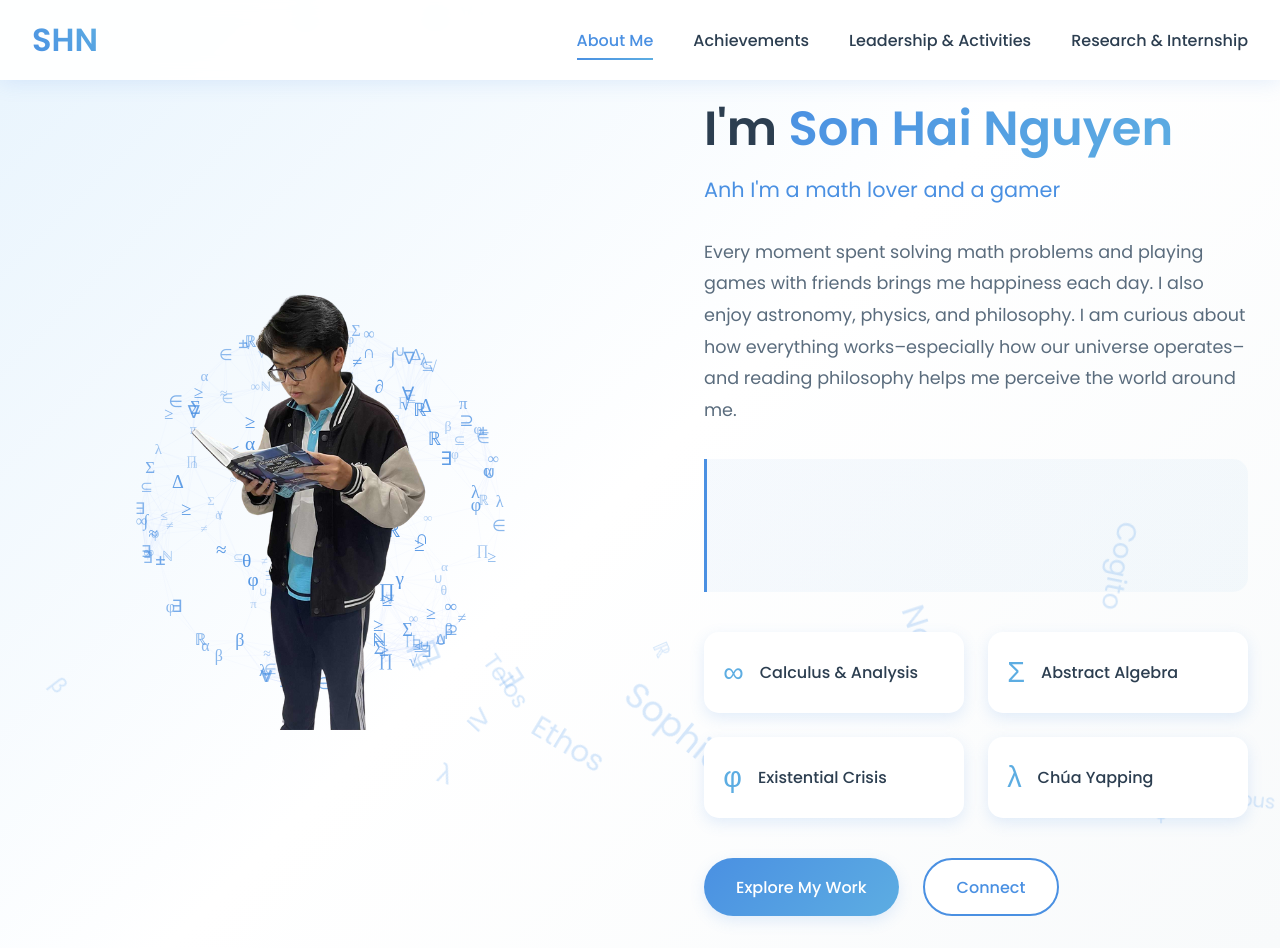
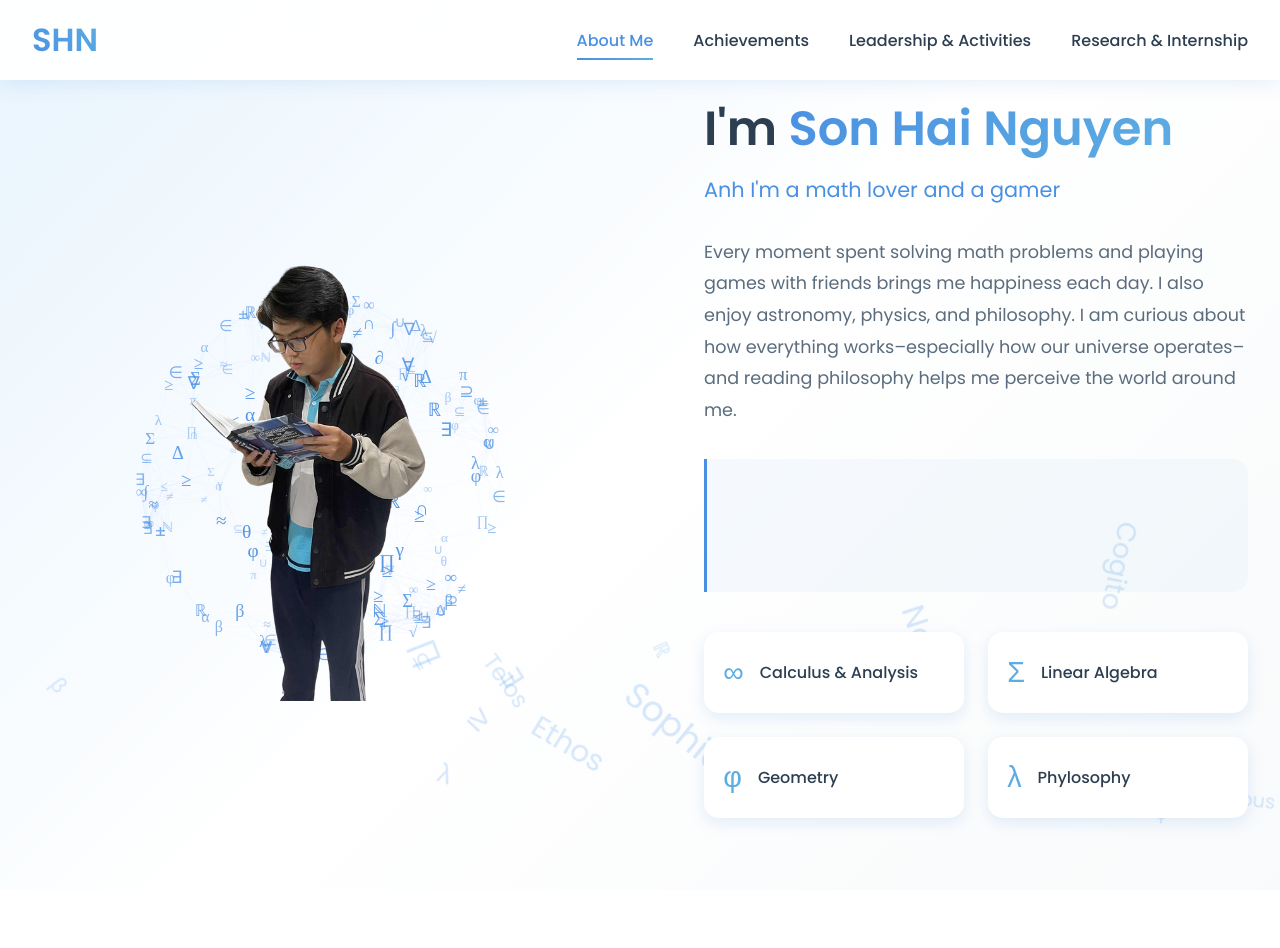
Before and after one commit to HaiSonNguyenne/NSHWebsite, a plain HTML site: page index.html in a window 1280 px wide. After the commit the page ends 890 px from the top, so only its background shows below. Drawn offline with Linux system fonts and the light colour scheme; animation ran at ten frames a second.

Commit message:
Update index.html

```diff
--- a/index.html
+++ b/index.html
@@ -62,21 +62,21 @@
                         </div>
                         <div class="interest-item">
                             <span class="icon">Σ</span>
-                            <span>Abstract Algebra</span>
+                            <span>Linear Algebra</span>
                         </div>
                         <div class="interest-item">
                             <span class="icon">φ</span>
-                            <span>Existential Crisis</span>
+                            <span>Geometry</span>
                         </div>
                         <div class="interest-item">
                             <span class="icon">λ</span>
-                            <span>Chúa Yapping</span>
+                            <span>Phylosophy</span>
                         </div>
                     </div>
-                    <div class="cta-buttons">
+                    <!-- <div class="cta-buttons">
                         <button class="btn-primary">Explore My Work</button>
                         <button class="btn-secondary">Connect</button>
-                    </div>
+                    </div> -->
                 </div>
             </div>
         </div>
```
